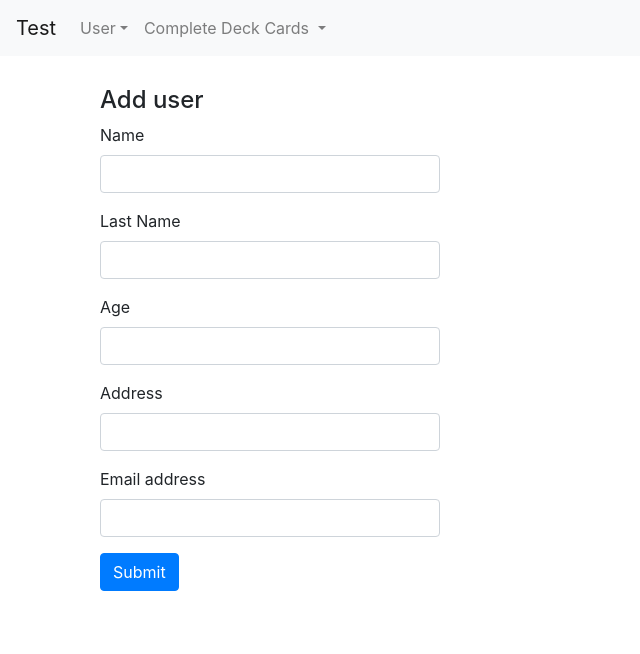
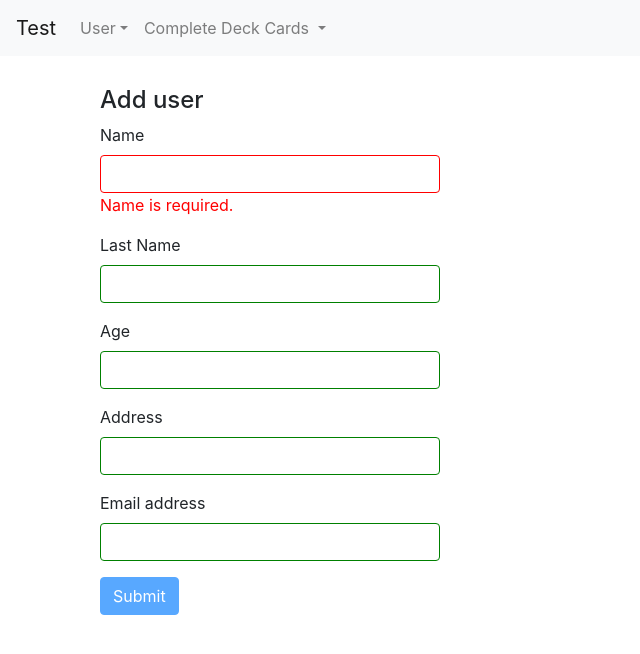
Before and after one commit to DijkstraEdsger/user-form-and-card-counter, an Angular app: page /user-create in a window 1280 px wide. Shown: the top 654 px of the page, without its empty margins (0-640 px from the left). Built offline with nearby package versions, Linux system fonts and the light colour scheme.

Commit message:
custom css input validation

```diff
--- a/src/app/components/create-user/create-user.component.css
+++ b/src/app/components/create-user/create-user.component.css
@@ -7,3 +7,55 @@
   background-color: #f8d7da;
   color: #721c24;
 }
+
+.invalid-input {
+  color: red;
+}
+
+.ng-valid {
+  border-color: green;
+}
+
+.ng-valid:focus {
+  box-shadow: 0 0 0 0.2rem rgba(5, 226, 79, 0.25);
+  animation-name: animation-input-valid;
+  animation-duration: 1s;
+  animation-direction: reverse;
+  animation-iteration-count: infinite;
+}
+
+.ng-invalid {
+  border-color: red;
+}
+
+.ng-invalid:focus {
+  box-shadow: 0 0 0 0.2rem rgba(226, 31, 5, 0.25);
+  animation-name: animation-input-invalid;
+  animation-duration: 1s;
+  animation-direction: reverse;
+  animation-iteration-count: infinite;
+}
+
+@keyframes animation-input-invalid {
+  0% {
+    box-shadow: 0 0 0 0.2rem rgba(226, 31, 5, 0.25);
+  }
+  50% {
+    box-shadow: 0 0 0 0.2rem rgba(165, 119, 113, 0.25);
+  }
+  100% {
+    box-shadow: 0 0 0 0.2rem rgba(226, 31, 5, 0.25);
+  }
+}
+
+@keyframes animation-input-valid {
+  0% {
+    box-shadow: 0 0 0 0.2rem rgba(5, 226, 79, 0.25);
+  }
+  50% {
+    box-shadow: 0 0 0 0.2rem rgba(186, 231, 201, 0.25);
+  }
+  100% {
+    box-shadow: 0 0 0 0.2rem rgba(5, 226, 79, 0.25);
+  }
+}
--- a/src/app/components/create-user/create-user.component.html
+++ b/src/app/components/create-user/create-user.component.html
@@ -10,7 +10,19 @@
           id="exampleInputName"
           aria-describedby="emailHelp"
           [formControl]="form.controls['name']"
+          required
         />
+        <!-- <div *ngIf="form.controls['name'].invalid" class="invalid-feedback">
+          Name is required
+        </div> -->
+        <div *ngIf="form.controls['name'].invalid" class="invalid-input">
+          <div *ngIf="form.controls['name'].errors.required">
+            Name is required.
+          </div>
+          <div *ngIf="form.controls['name'].errors.minlength">
+            Name must have at least 3 characters.
+          </div>
+        </div>
       </div>
       <div class="form-group">
         <label for="exampleInputEmail1">Last Name</label>
@@ -51,6 +63,12 @@
           aria-describedby="emailHelp"
           [formControl]="form.controls['email']"
         />
+        <div
+          *ngIf="form.controls['email'].hasError('email')"
+          class="invalid-feedback"
+        >
+          Invalid email
+        </div>
       </div>
 
       <button
@@ -80,7 +98,10 @@
     >
       <div
         class="toast-header"
-        [ngClass]="{ 'toast-header-success': !isError, 'toast-header-error': isError }"
+        [ngClass]="{
+          'toast-header-success': !isError,
+          'toast-header-error': isError
+        }"
       >
         <strong class="mr-auto">{{ toastMessageHead }}</strong>
         <button
--- a/src/app/components/create-user/create-user.component.ts
+++ b/src/app/components/create-user/create-user.component.ts
@@ -22,7 +22,7 @@ export class CreateUserComponent implements OnInit, AfterViewInit {
 
   ngOnInit(): void {
     this.form = this.fb.group({
-      name: [''],
+      name: ['', [Validators.required, Validators.minLength(3)]],
       lastName: [''],
       age: [null],
       address: [''],
```
